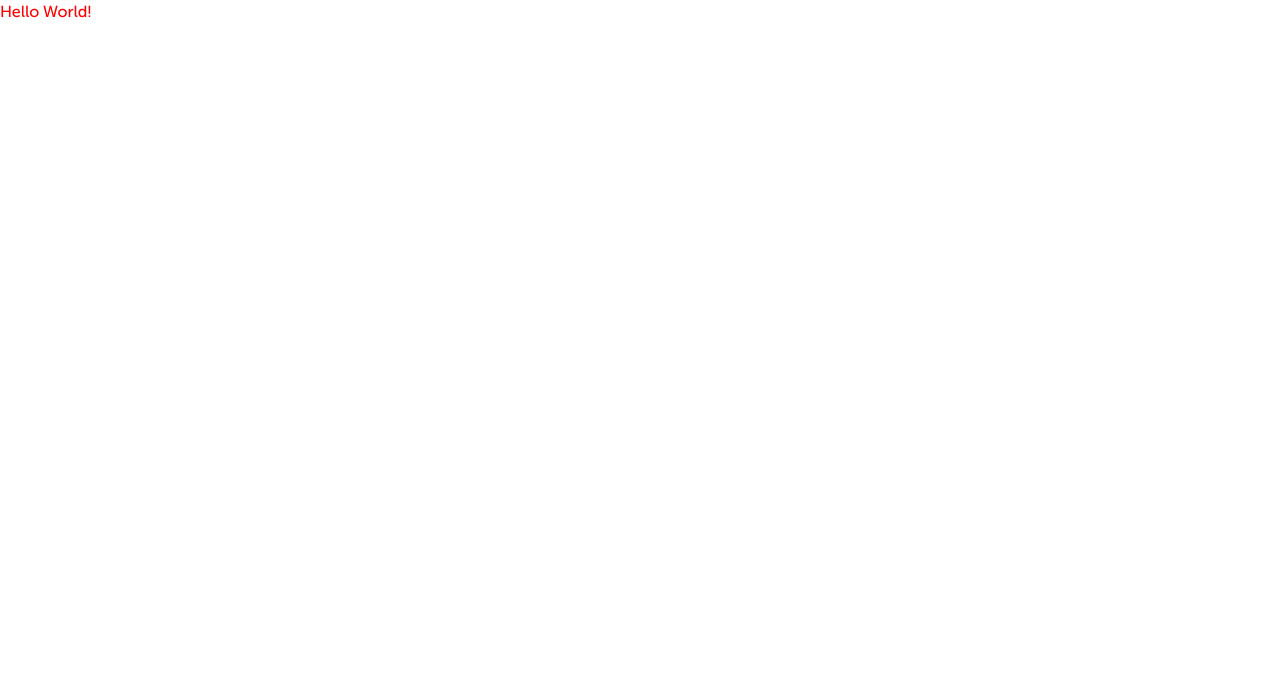
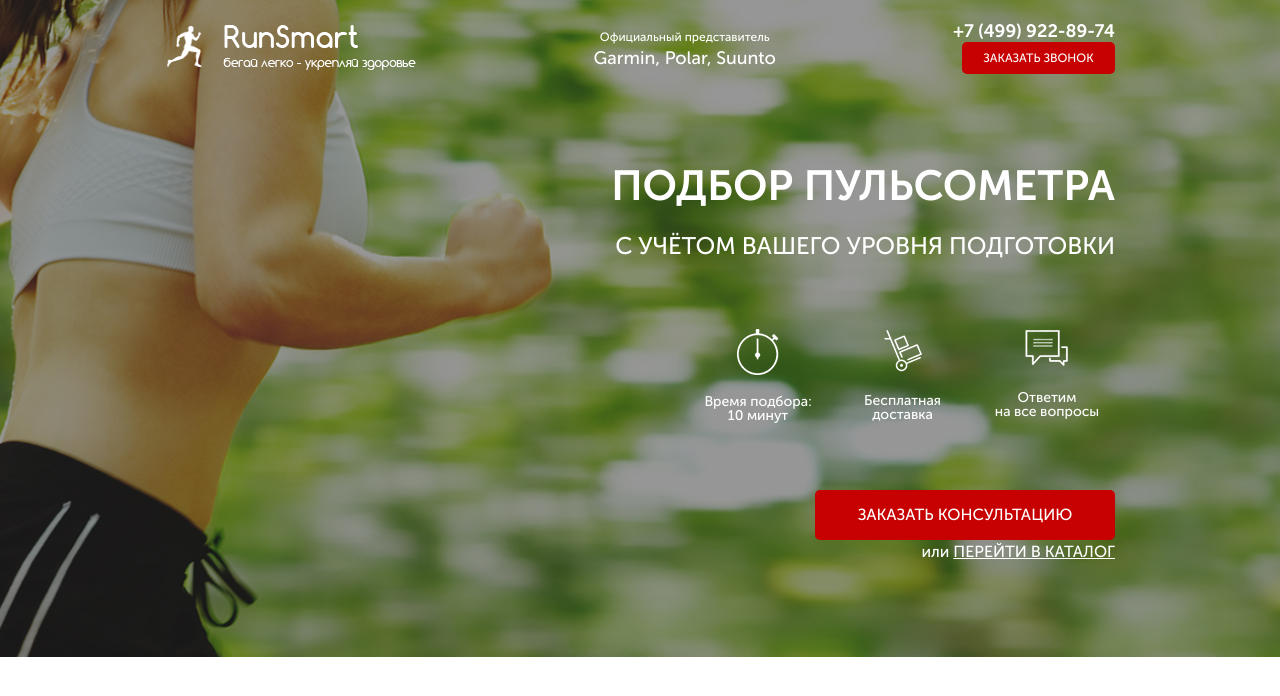
Before and after one commit to vitaliykulishov/Pulse, a website: page src/index.html in a window 1280 px wide. Drawn offline with Linux system fonts and the light colour scheme.

Commit message:
add block promo

```diff
--- a/src/css/style.min.css
+++ b/src/css/style.min.css
@@ -1 +1,166 @@
-*{font-family:"Museo Sans Cyrl",sans-serif}p{color:red}
+* {
+  font-family: 'Museo Sans Cyrl', sans-serif;
+}
+
+.container {
+  width: 950px;
+  margin: 0 auto;
+}
+
+.promo {
+  min-height: 650px;
+  padding: 21px 0 93px 0;
+  background: url("../img/bg/bg1.png") center center/cover no-repeat;
+}
+
+.promo__wrapper {
+  margin-top: 91px;
+  display: -webkit-box;
+  display: -ms-flexbox;
+  display: flex;
+  -webkit-box-orient: vertical;
+  -webkit-box-direction: normal;
+      -ms-flex-direction: column;
+          flex-direction: column;
+  -webkit-box-align: end;
+      -ms-flex-align: end;
+          align-items: flex-end;
+}
+
+.promo__header {
+  font-style: normal;
+  font-weight: 700;
+  font-size: 42px;
+  line-height: 42px;
+  text-align: right;
+  text-transform: uppercase;
+  color: #FFFFFF;
+}
+
+.promo__subheader {
+  margin-top: 17px;
+  font-weight: 500;
+  font-size: 24px;
+  text-align: right;
+  text-transform: uppercase;
+  color: #FFFFFF;
+}
+
+.promo__icons {
+  width: 425px;
+  margin-top: 60px;
+  display: -webkit-box;
+  display: -ms-flexbox;
+  display: flex;
+  -webkit-box-pack: justify;
+      -ms-flex-pack: justify;
+          justify-content: space-between;
+}
+
+.promo__icon {
+  width: 136px;
+  font-weight: 500;
+  font-size: 14px;
+  line-height: 14px;
+  text-align: center;
+  color: #FFFFFF;
+}
+
+.promo__icon img {
+  display: block;
+  margin: 0 auto;
+  margin-bottom: 20px;
+}
+
+.promo__link {
+  font-weight: 500;
+  font-size: 16px;
+  text-align: right;
+  color: #FFFFFF;
+}
+
+.promo__link a {
+  margin-top: 8px;
+  color: #FFFFFF;
+  text-transform: uppercase;
+}
+
+.header {
+  display: -webkit-box;
+  display: -ms-flexbox;
+  display: flex;
+  -webkit-box-pack: justify;
+      -ms-flex-pack: justify;
+          justify-content: space-between;
+  -webkit-box-align: center;
+      -ms-flex-align: center;
+          align-items: center;
+}
+
+.header__logo {
+  width: 251px;
+}
+
+.header__logo img {
+  width: 100%;
+}
+
+.header__official {
+  font-style: normal;
+  font-weight: 500;
+  font-size: 12px;
+  line-height: 21px;
+  text-align: center;
+  color: #FFFFFF;
+}
+
+.header__official span {
+  display: block;
+  font-size: 18px;
+}
+
+.header__phone {
+  display: block;
+  font-style: normal;
+  font-weight: 700;
+  font-size: 18px;
+  line-height: 21px;
+  text-align: right;
+  color: #FFFFFF;
+  text-decoration: none;
+}
+
+.header__contacts {
+  display: -webkit-box;
+  display: -ms-flexbox;
+  display: flex;
+  -webkit-box-orient: vertical;
+  -webkit-box-direction: normal;
+      -ms-flex-direction: column;
+          flex-direction: column;
+  -webkit-box-align: end;
+      -ms-flex-align: end;
+          align-items: flex-end;
+}
+
+.button {
+  width: 153px;
+  height: 32px;
+  background: #C70101;
+  border-radius: 5px;
+  border: none;
+  font-weight: 500;
+  font-size: 12px;
+  line-height: 19px;
+  text-align: center;
+  text-transform: uppercase;
+  color: #FFFFFF;
+}
+
+.button_main {
+  margin-top: 67px;
+  width: 300px;
+  height: 50px;
+  font-size: 16px;
+}
+/*# sourceMappingURL=style.min.css.map */
--- a/src/index.html
+++ b/src/index.html
@@ -1,16 +1,56 @@
 <!DOCTYPE html>
-<html lang="en">
+<html lang="ru">
 <head>
 	<meta charset="UTF-8">
 	<meta http-equiv="X-UA-Compatible" content="IE=edge">
 	<meta name="viewport" content="width=device-width, initial-scale=1.0">
-
-	<title>Document</title>
+	<title>Pulse</title>
 	<link rel="stylesheet" href="css/bootstrap-reboot.min.css">
 	<link rel="stylesheet" href="css/fonts.css">
 	<link rel="stylesheet" href="css/style.min.css">
 </head>
 <body>
-	<p>Hello World!</p>
+	<div class="promo">
+		<div class="container">
+			<header class="header">
+				<a href="" class="header__logo">
+					<img src="icons/logo_running-man.png" alt="logo">
+				</a>
+				<div class="header__official">
+					Официальный представитель
+					<span>Garmin, Polar, Suunto</span>
+				</div>
+				<div class="header__contacts">
+					<a href="tel:+74999228974" class="header__phone">+7 (499) 922-89-74</a>
+					<button class="button">Заказать звонок</button>
+				</div>
+			</header>
+			<div class="promo__wrapper">
+				<h1 class="promo__header">Подбор пульсометра</h1>
+				<h2 class="promo__subheader">с учётом Вашего уровня подготовки</h2>
+				<div class="promo__icons">
+					<div class="promo__icon">
+						<img src="icons/selection_icons/timer_time_stopwatch.png" alt="">
+						Время подбора: <br>
+						10 минут
+					</div>
+					<div class="promo__icon">
+						<img src="icons/selection_icons/hand-cart.png" alt="">
+						Бесплатная
+						доставка
+					</div>
+					<div class="promo__icon">
+						<img src="icons/selection_icons/messages.png" alt="">
+						Ответим <br>
+						на все вопросы
+					</div>
+				</div>
+				<button class="button button_main">Заказать консультацию</button>
+				<div class="promo__link">
+					или <a href="#">Перейти в каталог</a>
+				</div>
+			</div>
+		</div>
+	</div>
 </body>
 </html>
```
Also changed, not shown: src/css/fonts.css (line endings or trailing spaces), 1 other file.
